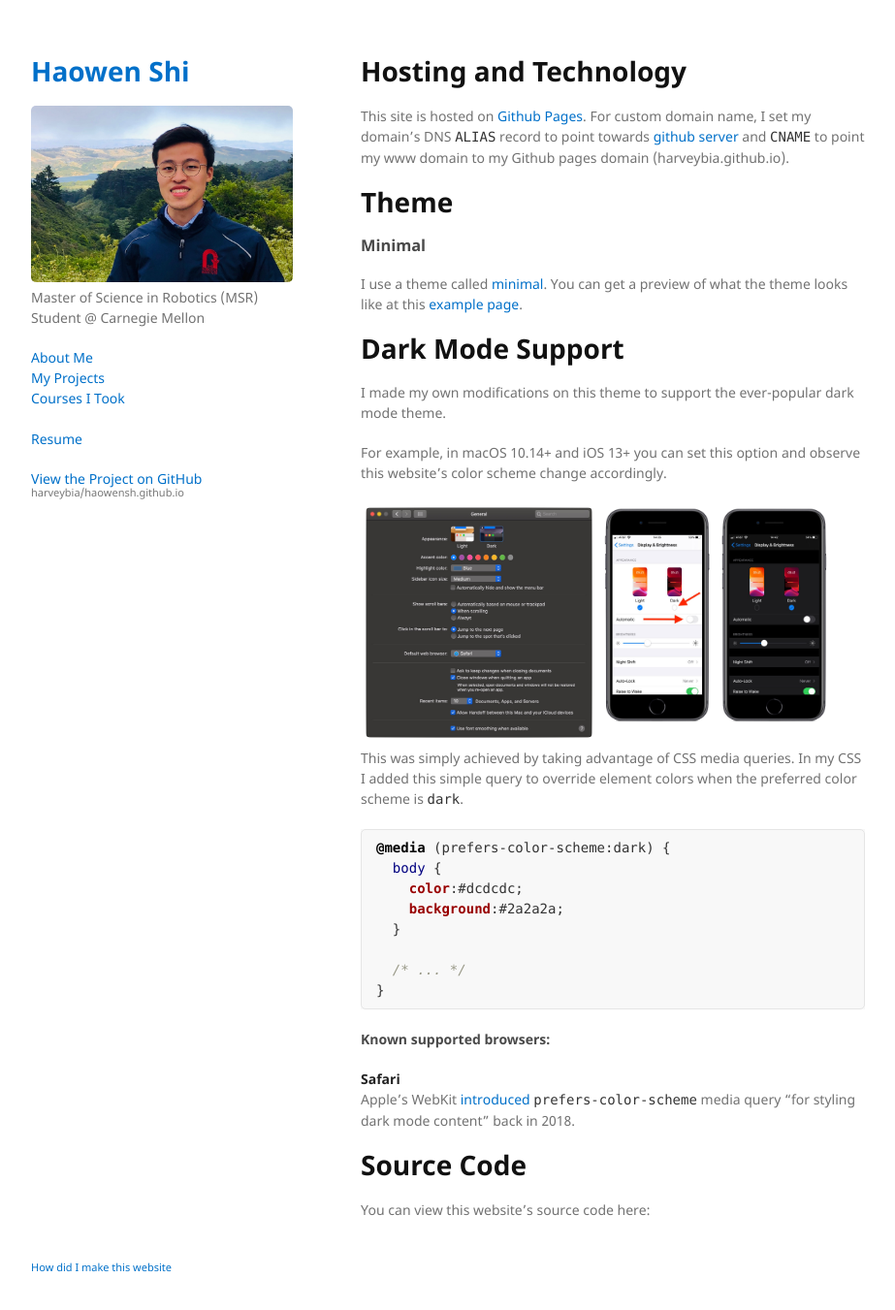
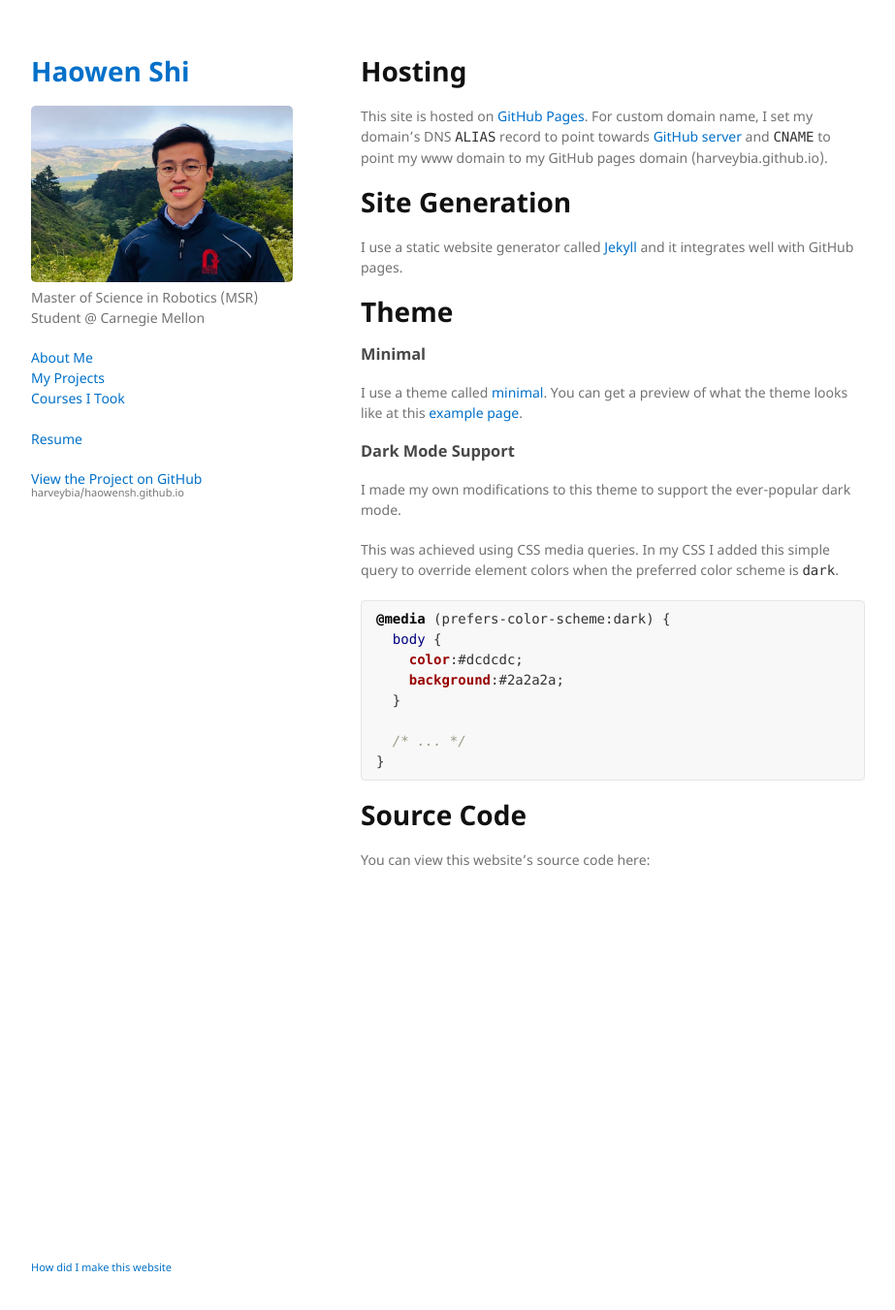
Before and after one commit to harveybia/haowensh.github.io, a Jekyll site: the page built from sitemaking.md, in a window 1280 px wide and 1386 px high. Shown: the top 1351 px of the window at 97% size, without its empty margins (178-1101 px from the left). Built offline with Jekyll 4.4.1, drawn with Linux system fonts in a browser that asks for light colours; a script that is not in the unit is left out; our own code applies the rules of GitHub Pages for plain Markdown files.

Commit message:
removing dark mode tutorial - everyone knows it now

````diff
--- a/sitemaking.md
+++ b/sitemaking.md
@@ -2,12 +2,16 @@
 layout: default
 ---
 
-# Hosting and Technology
+# Hosting
 
-This site is hosted on [Github Pages][github_pages]. For custom domain name,
+This site is hosted on [GitHub Pages][github_pages]. For custom domain name,
 I set my domain's DNS `ALIAS` record to point towards
-[github server][apex_domain] and `CNAME` to point my www domain to my
-Github pages domain (harveybia.github.io).
+[GitHub server][apex_domain] and `CNAME` to point my www domain to my
+GitHub pages domain (harveybia.github.io).
+
+# Site Generation
+I use a static website generator called [Jekyll][jekyll_link] and it
+integrates well with GitHub pages.
 
 # Theme
 
@@ -15,23 +19,11 @@ Github pages domain (harveybia.github.io).
 I use a theme called [minimal][min_theme]. You can get a preview of what the
 theme looks like at this [example page][min_example].
 
-# Dark Mode Support
-I made my own modifications on this theme to support the ever-popular dark
-mode theme.
+### Dark Mode Support
+I made my own modifications to this theme to support the ever-popular dark
+mode.
 
-For example, in macOS 10.14+ and iOS 13+ you can set this option and
-observe this website's color scheme change accordingly.
-
-<div class="row">
-  <div class="column">
-    <img src="/assets/img/sitemaking/macos-mojave-system-preferences-general-dark-mode.png" alt="macOS Dark Mode Toggle" style="width:100%">
-  </div>
-  <div class="column">
-    <img src="/assets/img/sitemaking/how-to-enable-dark-mode-in-ios-13-1.png" alt="iOS Dark Mode Toggle" style="width:100%">
-  </div>
-</div>
-
-This was simply achieved by taking advantage of CSS media queries. In my CSS I
+This was achieved using CSS media queries. In my CSS I
 added this simple query to override element colors when the preferred
 color scheme is `dark`.
 
@@ -46,13 +38,6 @@ color scheme is `dark`.
 }
 ```
 
-#### Known supported browsers:
-
-**Safari**\\
-Apple's
-WebKit [introduced][webkit_darkmode] `prefers-color-scheme` media query "for
-styling dark mode content" back in 2018.
-
 # Source Code
 
 You can view this website's source code here:
@@ -61,6 +46,7 @@ You can view this website's source code here:
 <script src="//cdn.jsdelivr.net/github-cards/latest/widget.js"></script>
 
 [github_pages]: https://pages.github.com/
+[jekyll_link]: https://github.com/jekyll/jekyll
 [apex_domain]: https://help.github.com/en/articles/setting-up-an-apex-domain
 [min_theme]: https://github.com/pages-themes/minimal/
 [min_example]: https://pages-themes.github.io/minimal/
````
